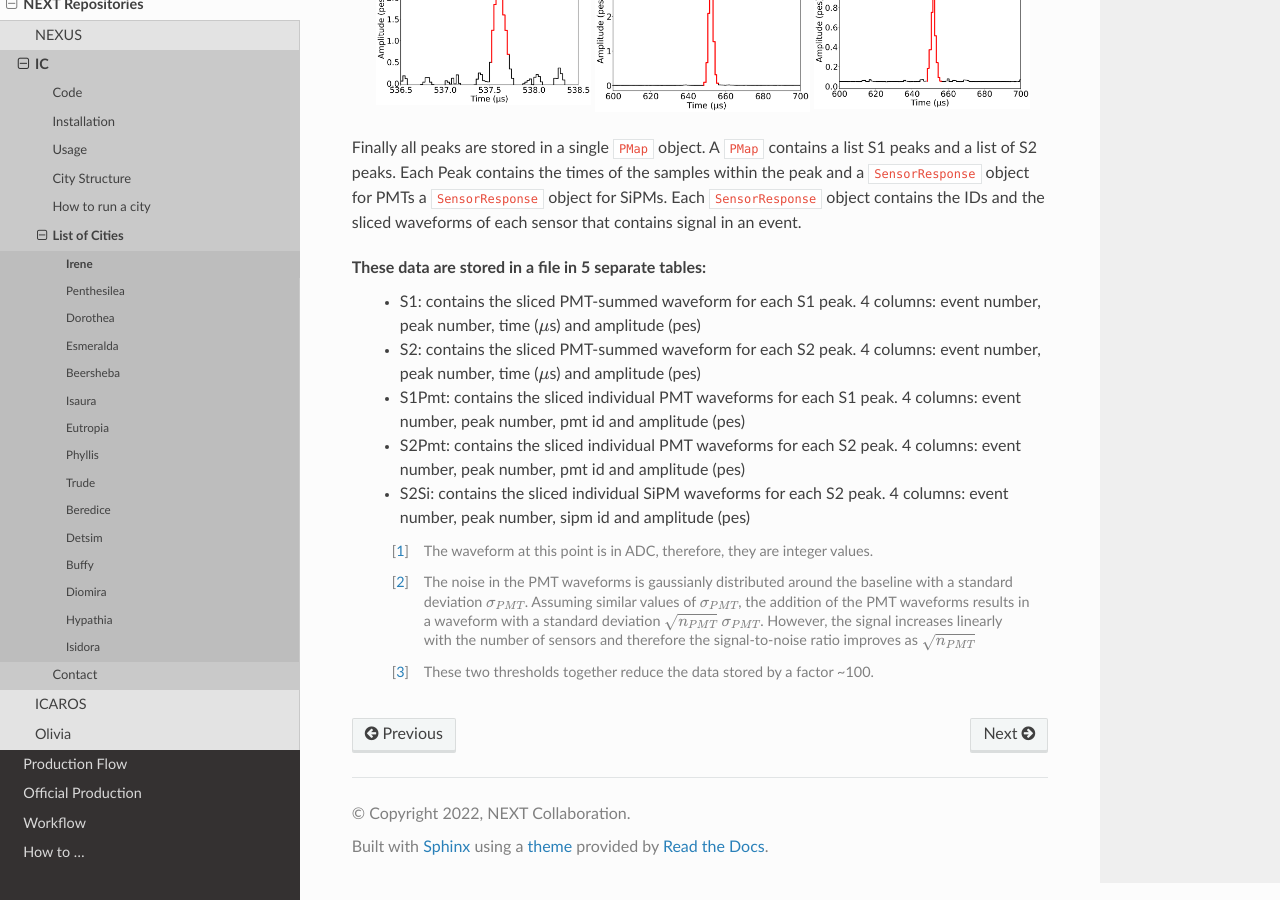
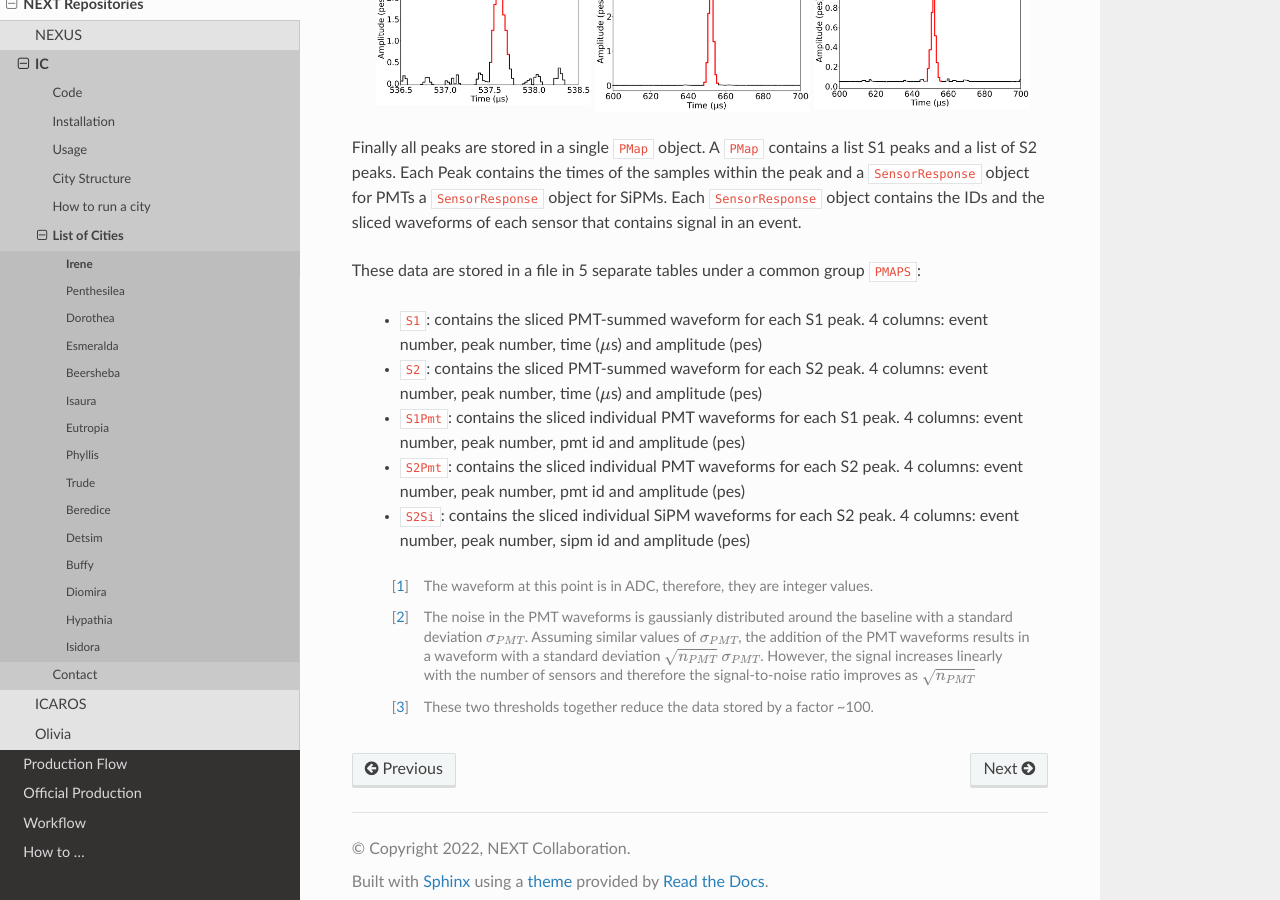
Before and after one commit to next-exp/sw-docs, a Sphinx documentation site: the page built from docs/source/irene.rst, in a window 1280 px wide and 900 px high, scrolled down 5262 px. Built offline with Sphinx 7.4.7 and the Read the Docs theme 2.0.0, drawn with Linux system fonts in a browser that asks for light colours.

Commit message:
User verbatim for table names

```diff
--- a/docs/source/irene.rst
+++ b/docs/source/irene.rst
@@ -176,12 +176,13 @@ The following figure shows the performance of this algorithm on a typical Kr eve
 
 Finally all peaks are stored in a single ``PMap`` object. A ``PMap`` contains a list S1 peaks and a list of S2 peaks. Each Peak contains the times of the samples within the peak and a ``SensorResponse`` object for PMTs a ``SensorResponse`` object for SiPMs. Each ``SensorResponse`` object contains the IDs and the sliced waveforms of each sensor that contains signal in an event.
 
-These data are stored in a file in 5 separate tables:
- * S1: contains the sliced PMT-summed waveform for each S1 peak. 4 columns: event number, peak number, time (:math:`\mu`\ s) and amplitude (pes)
- * S2: contains the sliced PMT-summed waveform for each S2 peak. 4 columns: event number, peak number, time (:math:`\mu`\ s) and amplitude (pes)
- * S1Pmt: contains the sliced individual PMT waveforms for each S1 peak. 4 columns: event number, peak number, pmt id and amplitude (pes)
- * S2Pmt: contains the sliced individual PMT waveforms for each S2 peak. 4 columns: event number, peak number, pmt id and amplitude (pes)
- * S2Si: contains the sliced individual SiPM waveforms for each S2 peak. 4 columns: event number, peak number, sipm id and amplitude (pes)
+These data are stored in a file in 5 separate tables under a common group ``PMAPS``:
+
+ * ``S1``: contains the sliced PMT-summed waveform for each S1 peak. 4 columns: event number, peak number, time (:math:`\mu`\ s) and amplitude (pes)
+ * ``S2``: contains the sliced PMT-summed waveform for each S2 peak. 4 columns: event number, peak number, time (:math:`\mu`\ s) and amplitude (pes)
+ * ``S1Pmt``: contains the sliced individual PMT waveforms for each S1 peak. 4 columns: event number, peak number, pmt id and amplitude (pes)
+ * ``S2Pmt``: contains the sliced individual PMT waveforms for each S2 peak. 4 columns: event number, peak number, pmt id and amplitude (pes)
+ * ``S2Si``: contains the sliced individual SiPM waveforms for each S2 peak. 4 columns: event number, peak number, sipm id and amplitude (pes)
 
  .. [#] The waveform at this point is in ADC, therefore, they are integer values.
  .. [#] The noise in the PMT waveforms is gaussianly distributed around the baseline with a standard deviation :math:`\sigma_{PMT}`. Assuming similar values of :math:`\sigma_{PMT}`, the addition of the PMT waveforms results in a waveform with a standard deviation :math:`\sqrt{n_{PMT}}\ \sigma_{PMT}`. However, the signal increases linearly with the number of sensors and therefore the signal-to-noise ratio improves as :math:`\sqrt{n_{PMT}}`
```
